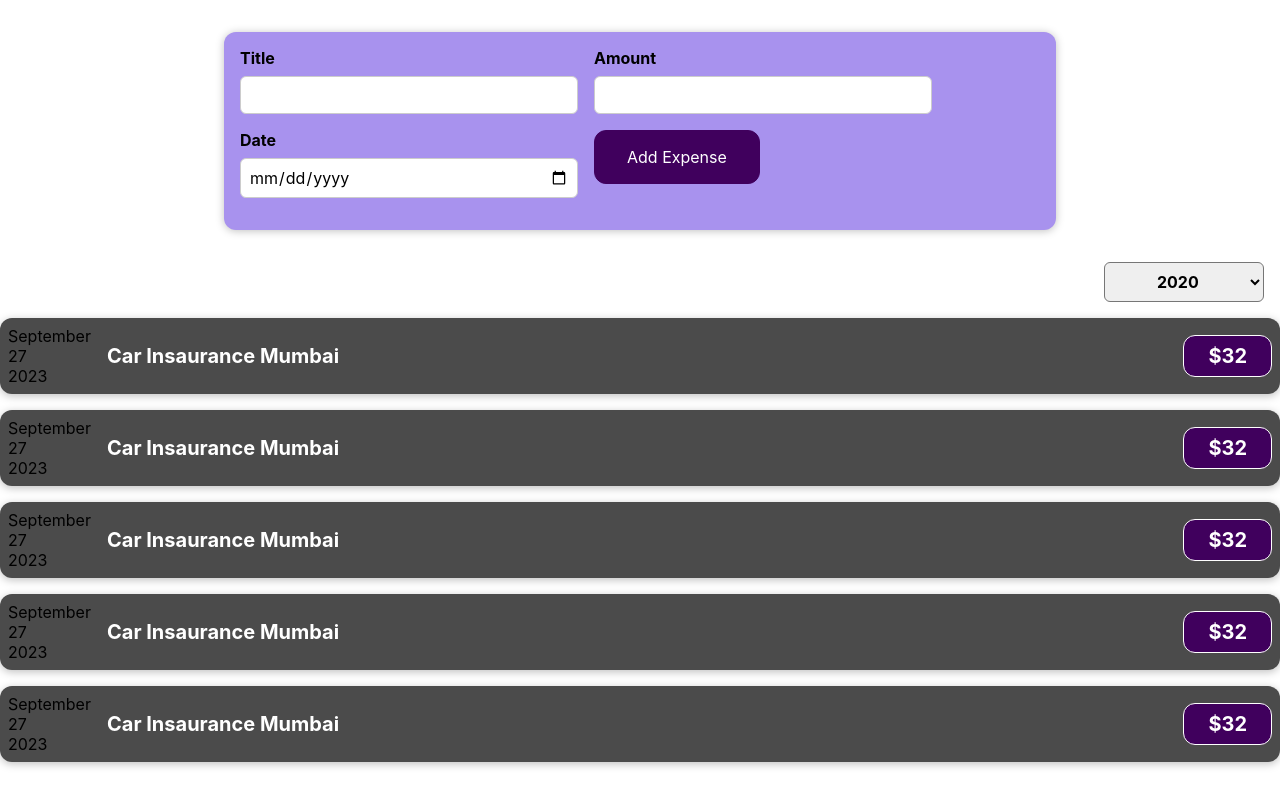
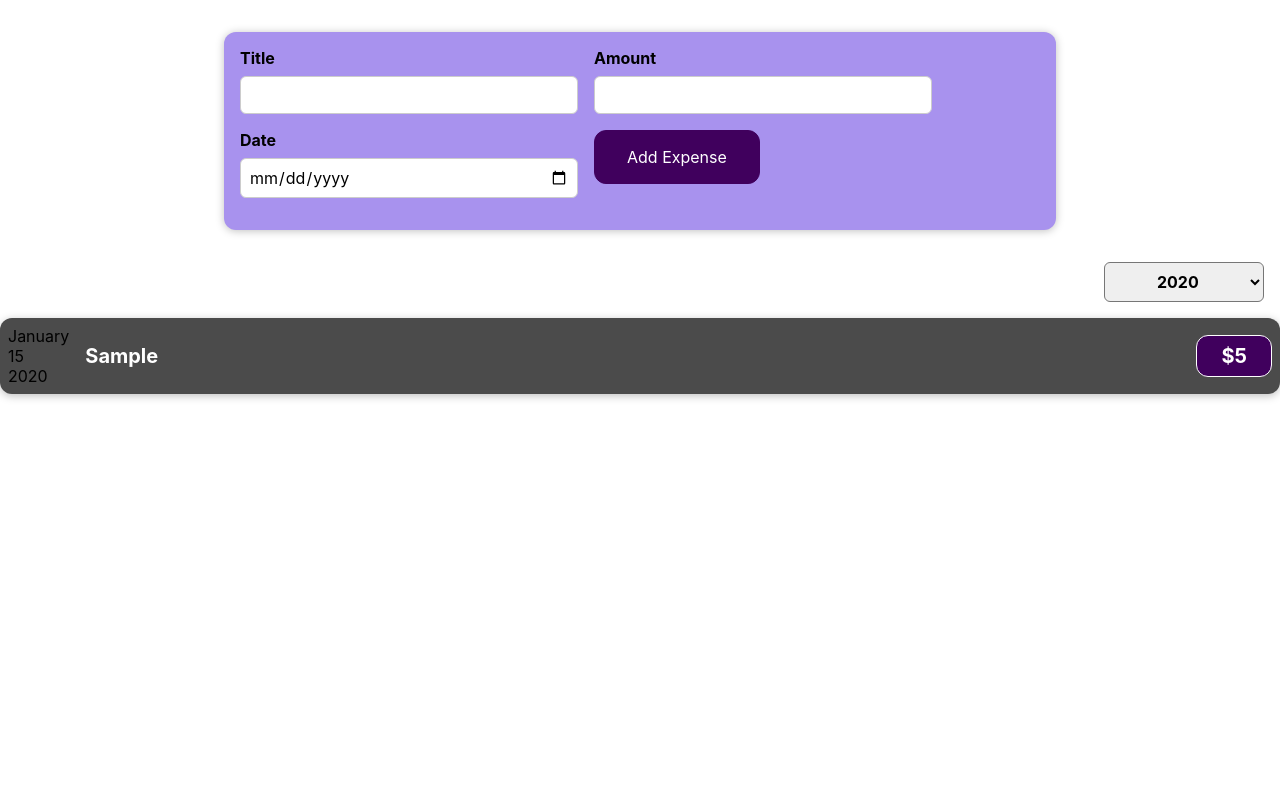
Before and after one commit to salman313131/react-expense-tracker, a React (Create React App) app: page / in a window 1280 px wide. Both pictures are taken after typing "Sample", "5", "2020-01-15" into the empty fields and a click on the button "Add Expense". Built offline with nearby package versions, Linux system fonts and the light colour scheme; the HTML template or start-up script is replaced by a standard one.

Commit message:
Implementing the filter feature

```diff
--- a/src/App.js
+++ b/src/App.js
@@ -1,25 +1,16 @@
 import ExpenseItem from './components/Expenses/ExpenseItem'
 import NewExpense from './components/NewExpense/NewExpense'
-import ExpenseFilter from './components/Expenses/ExpenseFilter'
 import { useState } from 'react'
 function App() {
-  const locationOfExpenditure = 'Mumbai'
-  const expenseitemList=[]
-  for(let i=0;i<5;i++){
-    expenseitemList.push(<ExpenseItem id={i} locationOfExpenditure={locationOfExpenditure} date={new Date()}></ExpenseItem>)
+  const [expenseitemList,setExpenseItem]=useState([])
+  const addExpenseHandler=(expense)=>{
+    setExpenseItem((prevExpense)=>{
+      return [expense,...prevExpense]})
   }
-  const addExpenseHandler=(expense)=>{
-    console.log(expense)
-  }
-  const [filteredYear,setFilteredYear] = useState('2020')
-    const filterChangeHandler=(selectedYear)=>{
-        setFilteredYear(selectedYear)
-    }
   return (
     <div>
       <NewExpense onAddExpense={addExpenseHandler}></NewExpense>
-      <ExpenseFilter selected={filteredYear} onChangeFilter={filterChangeHandler}></ExpenseFilter>
-      {expenseitemList}
+      <ExpenseItem items={expenseitemList}></ExpenseItem>
     </div>
   );
 }
--- a/src/components/Expenses/ExpenseDetail.js
+++ b/src/components/Expenses/ExpenseDetail.js
@@ -1,8 +1,8 @@
 function ExpenseDetail(props){
     return(
     <div className='expense-item__description'>
-            <h2>Car Insaurance {props.locationOfExpenditure}</h2>
-            <div className='expense-item__price'>$32</div>
+            <h2>{props.title}</h2>
+            <div className='expense-item__price'>${props.amount}</div>
     </div>)
 }
 export default ExpenseDetail
--- a/src/components/Expenses/ExpenseItem.css
+++ b/src/components/Expenses/ExpenseItem.css
@@ -1,3 +1,4 @@
+
 .expense-item {
     display: flex;
     justify-content: space-between;
--- a/src/components/Expenses/ExpenseItem.js
+++ b/src/components/Expenses/ExpenseItem.js
@@ -1,11 +1,23 @@
 import './ExpenseItem.css'
 import ExpenseDate from './ExpenseDate';
 import ExpenseDetail from './ExpenseDetail';
+import ExpenseFilter from './ExpenseFilter'
+import { useState } from 'react';
 function ExpenseItem(props){
+    const [filteredYear,setFilteredYear] = useState('2020')
+    const filterChangeHandler=(selectedYear)=>{
+        setFilteredYear(selectedYear)
+    }
     return (
-    <div className='expense-item'>
-        <ExpenseDate date={props.date}></ExpenseDate>
-        <ExpenseDetail locationOfExpenditure={props.locationOfExpenditure}></ExpenseDetail>
+    <div className='main-expense-item'>
+        <ExpenseFilter selected={filteredYear} onChangeFilter={filterChangeHandler}></ExpenseFilter>
+        {props.items.map(expense=> (
+            <div key={expense.id} className='expense-item'>
+                    <ExpenseDate date={expense.date}></ExpenseDate>
+                    <ExpenseDetail title={expense.title} amount={expense.amount}></ExpenseDetail>
+                    </div>
+            )
+            )}
     </div>
     );
 }
```
